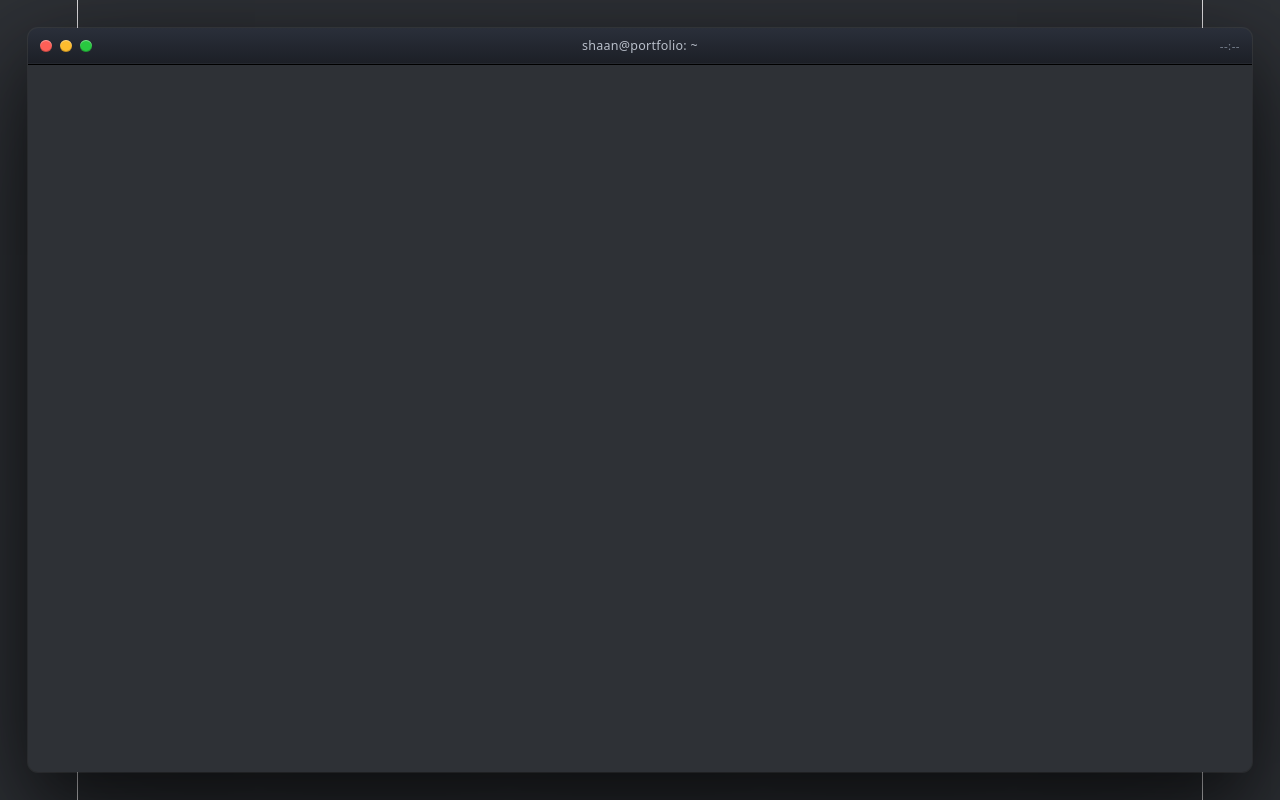
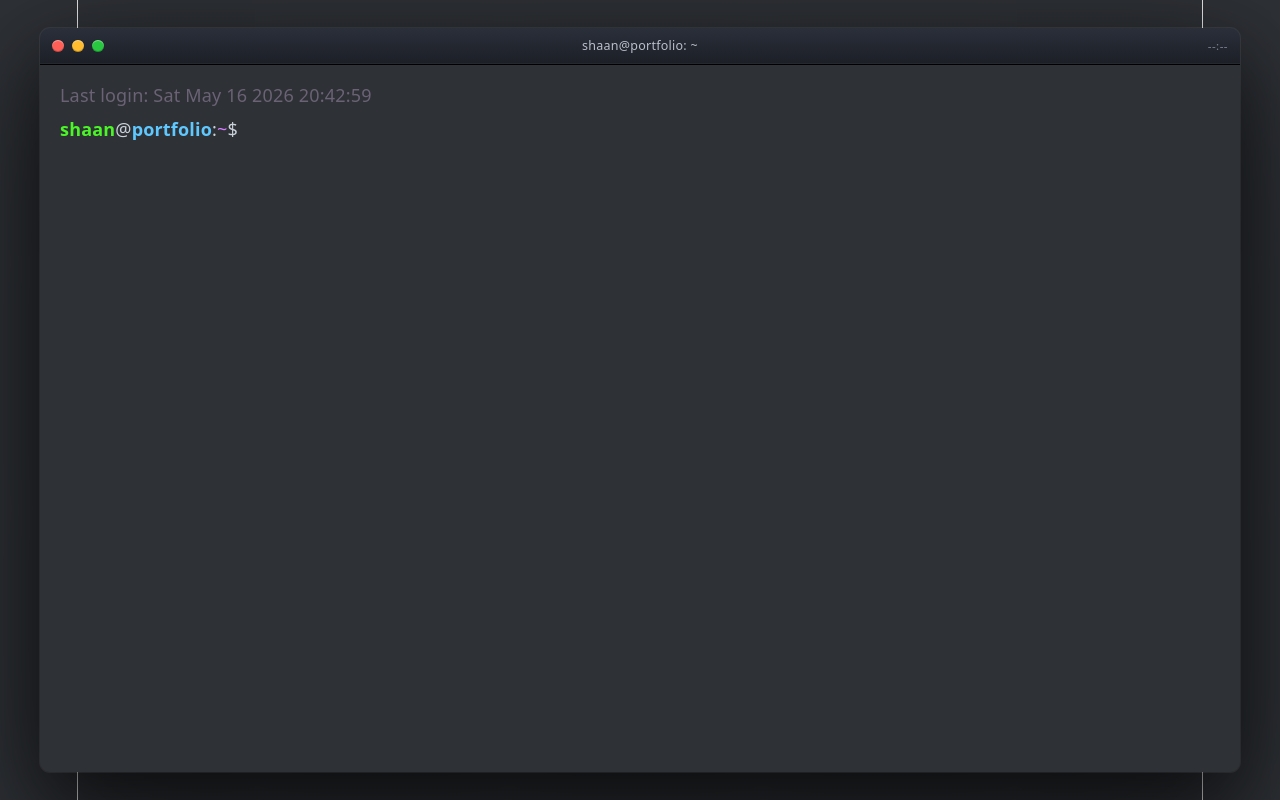
Before and after one commit to shaanCh/shaanCh.github.io, a React (Vite) app: page / in a window 1280 px wide. Built offline with nearby package versions, Linux system fonts and the light colour scheme.

Commit message:
added welcome message and ps1 through helper functions

```diff
--- a/src/components/Terminal/Terminal.css
+++ b/src/components/Terminal/Terminal.css
@@ -1,7 +1,7 @@
 .terminal {
     position: absolute;
     inset: 28px;
-    max-width: 1500px;
+    max-width: 1200px;
     margin: 0 auto;
     background: var(--bg);
     border-radius: 10px;
--- a/src/components/Terminal/TerminalBody.css
+++ b/src/components/Terminal/TerminalBody.css
@@ -21,4 +21,29 @@
     white-space: pre-wrap;
     word-break: break-word;
   }
-  .stream > * { display: block; }
+.stream > * { display: block; }
+
+
+.prompt-line {
+    display: flex;
+    flex-wrap: wrap;
+    gap: 0;
+    align-items: baseline;
+    margin-top: 6px;
+  }
+
+.ps1 { white-space: pre; flex: 0 0 auto; }
+.ps1 .user { color: var(--prompt-user); font-weight: 700; }
+.ps1 .at, .ps1 .colon, .ps1 .dollar { color: var(--fg); }
+.ps1 .host { color: var(--prompt-host); font-weight: 700; }
+.ps1 .path { color: var(--prompt-path); font-weight: 500; }
+
+.output {
+    display: flex;
+    margin: 1px 0 8px;
+    white-space: pre-wrap;
+  }
+.output .welcome {
+  color: var(--green);
+  font-size: 10px;
+}
--- a/src/components/Terminal/TerminalBody.tsx
+++ b/src/components/Terminal/TerminalBody.tsx
@@ -1,8 +1,14 @@
+import { useEffect } from "react";
+import { boot } from '../../terminal-module';
+import './TerminalBody.css';
 
 const TerminalBody = () => {
+  useEffect(() => {
+    boot();
+  }, []);
   return (
     <div className="termBody">
-        <div className="stream"></div>
+        <div className="stream" id="stream"></div>
     </div>
   )
 }
--- /dev/null
+++ b/src/terminal-module/data.ts
@@ -0,0 +1,17 @@
+const USER ={
+    name: 'Shaan Chauhan',
+    handle: 'shaan',
+    host: 'portfolio',
+    role: 'Full Stack Intern',
+    location: 'Boulder, CO',
+    education: 'B.S Computer Science | Minor Electrical Engineering | University of Colorado Boulder',
+    languages: ['JavaScript', 'TypeScript', 'Python', 'C++'],
+    frameworks: ['React', 'Node.js', 'Express', 'Django'],
+    tools: ['Git', 'Docker', 'AWS', 'Linux'],
+    github:     { url: "https://github.com/yourusername",      label: "github.com/yourusername" },
+    linkedin:   { url: "https://linkedin.com/in/yourusername", label: "linkedin.com/in/yourusername" },
+    email:      { url: "mailto:you@example.com",               label: "you@example.com" },
+    website:    { url: "https://yoursite.com",                 label: "yoursite.com" },
+};
+
+export { USER };
--- /dev/null
+++ b/src/terminal-module/index.ts
@@ -0,0 +1 @@
+export {boot} from './output.ts';
--- /dev/null
+++ b/src/terminal-module/output.ts
@@ -0,0 +1,34 @@
+import { USER } from './data.ts';
+
+function createEl(tag: string, className: string, html?: string) {
+    const element = document.createElement(tag);
+    if(className) element.className = className;
+    if(html) element.innerHTML = html;
+    return element;
+}
+
+function buildWelcomeMessage() {
+    const welcome = createEl('div', 'output welcome')
+    welcome.textContent = `Last login: ${new Date().toString().slice(0,24)}`
+    return welcome;
+}
+
+function buildPS1() {
+    const ps1 = createEl('span', 'ps1');
+    ps1.innerHTML = `<span class="user">${USER.handle}</span><span class="at">@</span><span class="host">${USER.host}</span><span class="colon">:</span><span class="path">~</span><span class="dollar">$</span>`
+    return ps1;
+}
+
+export async function boot(){
+    const stream = document.getElementById('stream');
+    if(!stream) return;
+    stream.innerHTML = '';
+
+    const welcomeMessage = buildWelcomeMessage();
+    stream.appendChild(welcomeMessage);
+
+    const promptLine = createEl('div', 'prompt-line');
+    promptLine.appendChild(buildPS1());
+
+    stream?.appendChild(promptLine);
+}
```
